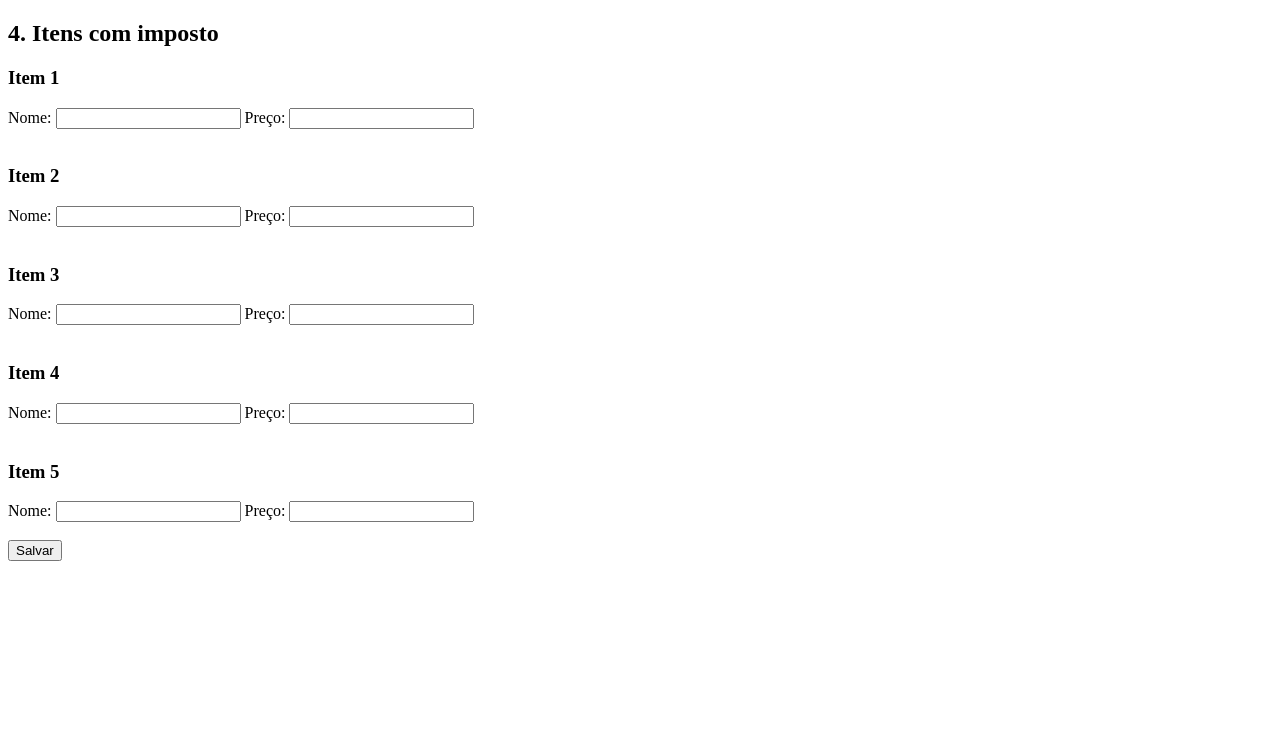
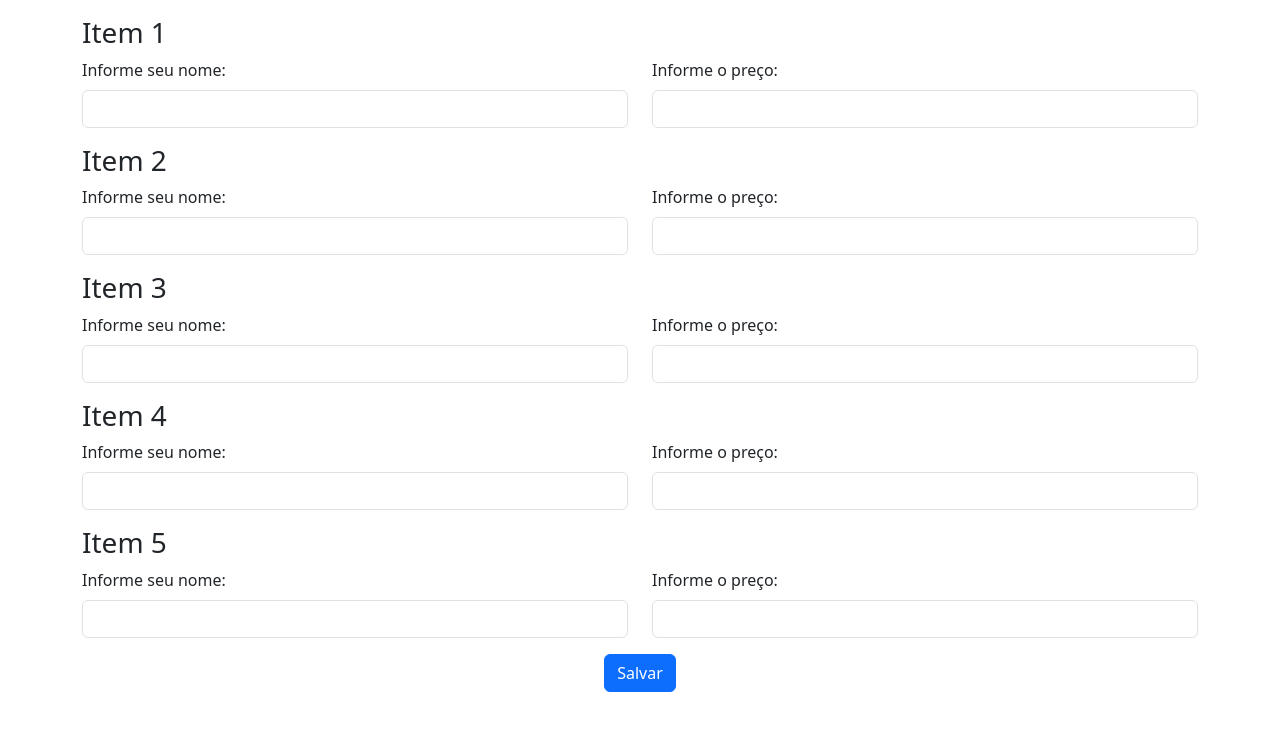
Before and after one commit to Ygor-IA/Eletiva-1, a PHP site: page /Lista_4/exerc4.php in a window 1280 px wide. Shown: the top 731 px of the page. Run offline with PHP 8.4, Linux system fonts and the light colour scheme.

Commit message:
Finalizando Exercício 4

```diff
--- a/Lista_4/exerc3.php
+++ b/Lista_4/exerc3.php
@@ -30,7 +30,7 @@
 </div>
 <center>
 <?php
-if ($_POST) {
+if ($_SERVER['REQUEST_METHOD'] == 'POST') {
     $produtos = [];
     for ($i=0; $i<5; $i++) {
         $preco = $_POST['preco'][$i];
--- a/Lista_4/exerc4.php
+++ b/Lista_4/exerc4.php
@@ -1,25 +1,39 @@
-<!DOCTYPE html>
-<html lang="pt-br">
-<head><meta charset="UTF-8"><title>Ex4 - Itens</title></head>
+<!doctype html>
+<html lang="pt-BR">
+<head>
+<meta charset="utf-8">
+<meta name="viewport" content="width=device-width, initial-scale=1">
+<title>4. Itens Com Impostos</title>
+<link href="https://cdn.jsdelivr.net/npm/bootstrap@5.3.0/dist/css/bootstrap.min.css" rel="stylesheet" >
+</head>
 <body>
-<h2>4. Itens com imposto</h2>
+<div class="container py-3">
 <form method="post">
     <?php for ($i=1; $i<=5; $i++): ?>
         <h3>Item <?= $i ?></h3>
-        Nome: <input type="text" name="nome[]" required>
-        Preço: <input type="number" step="0.01" name="preco[]" required><br><br>
+        <div class="row inline-row mb-3"><div class="col-md-6">
+              <label for="nome[]" class="form-label">Informe seu nome:</label>
+              <input type="text" id="nome[]" name="nome[]" class="form-control" required="">
+            </div><div class="col-md-6">
+              <label for="preco[]" class="form-label">Informe o preço:</label>
+              <input type="number" id="preco[]" name="preco[]" class="form-control" required="">
+            </div></div>
     <?php endfor; ?>
-    <button type="submit">Salvar</button>
+    <div class="d-flex justify-content-center">
+    <button type="submit" class="btn btn-primary">Salvar</button>
+    </div>
 </form>
+<script src="https://cdn.jsdelivr.net/npm/bootstrap@5.3.6/dist/js/bootstrap.bundle.min.js" integrity="sha384-j1CDi7MgGQ12Z7Qab0qlWQ/Qqz24Gc6BM0thvEMVjHnfYGF0rmFCozFSxQBxwHKO" crossorigin="anonymous"></script>
+</div>
+<center>
 <?php
-if ($_POST) {
+if ($_SERVER['REQUEST_METHOD'] == 'POST') {
     $itens = [];
     for ($i=0; $i<5; $i++) {
-        $preco = $_POST['preco'][$i] * 1.15; // imposto de 15%
+        $preco = $_POST['preco'][$i] * 1.15;
         $itens[$_POST['nome'][$i]] = $preco;
     }
 
-    // ordena pelos preços
     asort($itens);
 
     echo "<h3>Lista de itens:</h3>";
--- a/Lista_4/exerc5.php
+++ b/Lista_4/exerc5.php
@@ -12,7 +12,7 @@
     <button type="submit">Salvar</button>
 </form>
 <?php
-if ($_POST) {
+if ($_SERVER['REQUEST_METHOD'] == 'POST') {
     $livros = [];
     for ($i=0; $i<5; $i++) {
         $livros[$_POST['titulo'][$i]] = $_POST['estoque'][$i];
```
